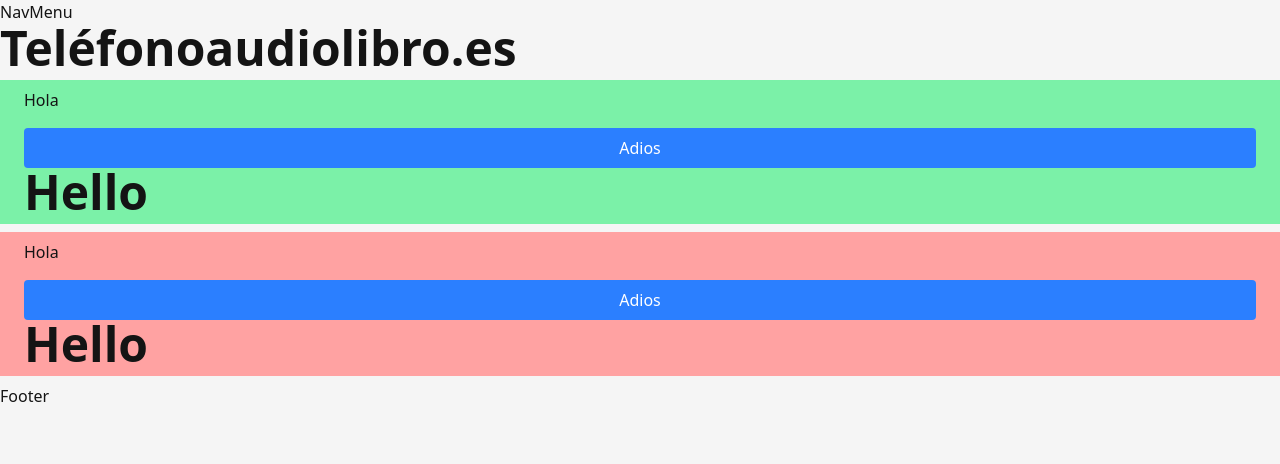
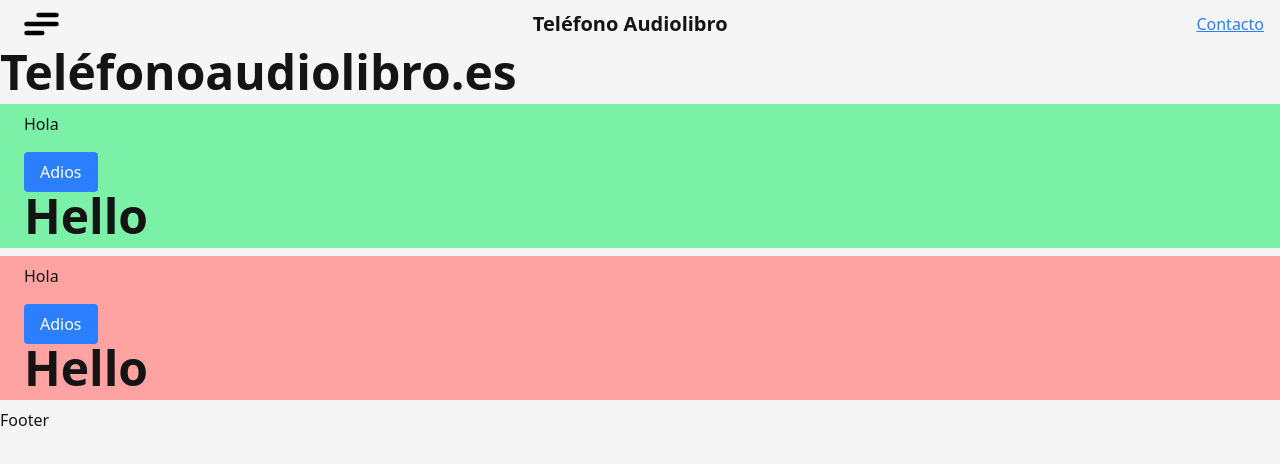
Before and after one commit to JordiPalacios/TelefonoAudiolibro.es, a React (Vite) app: page / in a window 1280 px wide. Shown: the top 464 px of the page. Built offline with nearby package versions, Linux system fonts and the light colour scheme.

Commit message:
navmenu empezado y quitado un estilo ademas de modificar estilos globales

```diff
--- a/src/components/shared/navMenu.jsx
+++ b/src/components/shared/navMenu.jsx
@@ -1,9 +1,17 @@
-import React from 'react'
+import React from "react";
+import { Hamburger } from "../hamburger";
 
 export const NavMenu = () => {
     return (
-        <nav>
-            <h1>NavMenu</h1>
+        <nav className="w-full flex items-center justify-between px-4">
+            <Hamburger className = "inline-block  md:hidden" />
+            <h1 className="text-xl font-bold truncate">Teléfono Audiolibro</h1>
+            <a
+                href="/contacto"
+                className="text-blue-500 hover:text-blue-700 underline"
+            >
+                Contacto
+            </a>
         </nav>
-    )
-}
+    );
+};
--- a/src/styles/components/hamburger.css
+++ b/src/styles/components/hamburger.css
@@ -4,6 +4,7 @@
 
 .hamburger {
     cursor: pointer;
+    display: inline-block;
 }
 
 .hamburger input {
--- a/src/styles/index.css
+++ b/src/styles/index.css
@@ -35,65 +35,14 @@
     box-sizing: border-box;
 }
 
-* {
-    min-width: 100%;
-    min-height: auto;
+html {
     scrollbar-color: #ffb3e3 rgb(20, 20, 20);
     scrollbar-width: thin;
 }
 
-html,
 body {
     scroll-behavior: smooth;
     margin: 0;
     padding: 0;
-    width: 100%;
-    height: 100%;
+    min-height: 100vh;
 }
-
-body {
-    display: flex;
-    flex-direction: column;
-    align-items: center;
-    justify-content: flex-start;
-}
-
-/* From Uiverse.io by JulanDeAlb */
-.hamburger {
-    cursor: pointer;
-}
-
-.hamburger input {
-    display: none;
-}
-
-.hamburger svg {
-    /* The size of the SVG defines the overall size */
-    height: 3em;
-    /* Define the transition for transforming the SVG */
-    transition: transform 600ms cubic-bezier(0.4, 0, 0.2, 1);
-}
-
-.line {
-    fill: none;
-    stroke: rgb(0, 0, 0);
-    stroke-linecap: round;
-    stroke-linejoin: round;
-    stroke-width: 3;
-    /* Define the transition for transforming the Stroke */
-    transition: stroke-dasharray 600ms cubic-bezier(0.4, 0, 0.2, 1),
-                stroke-dashoffset 600ms cubic-bezier(0.4, 0, 0.2, 1);
-}
-
-.line-top-bottom {
-    stroke-dasharray: 12 63;
-}
-
-.hamburger input:checked + svg {
-    transform: rotate(-45deg);
-}
-
-.hamburger input:checked + svg .line-top-bottom {
-    stroke-dasharray: 20 300;
-    stroke-dashoffset: -32.42;
-}
```
